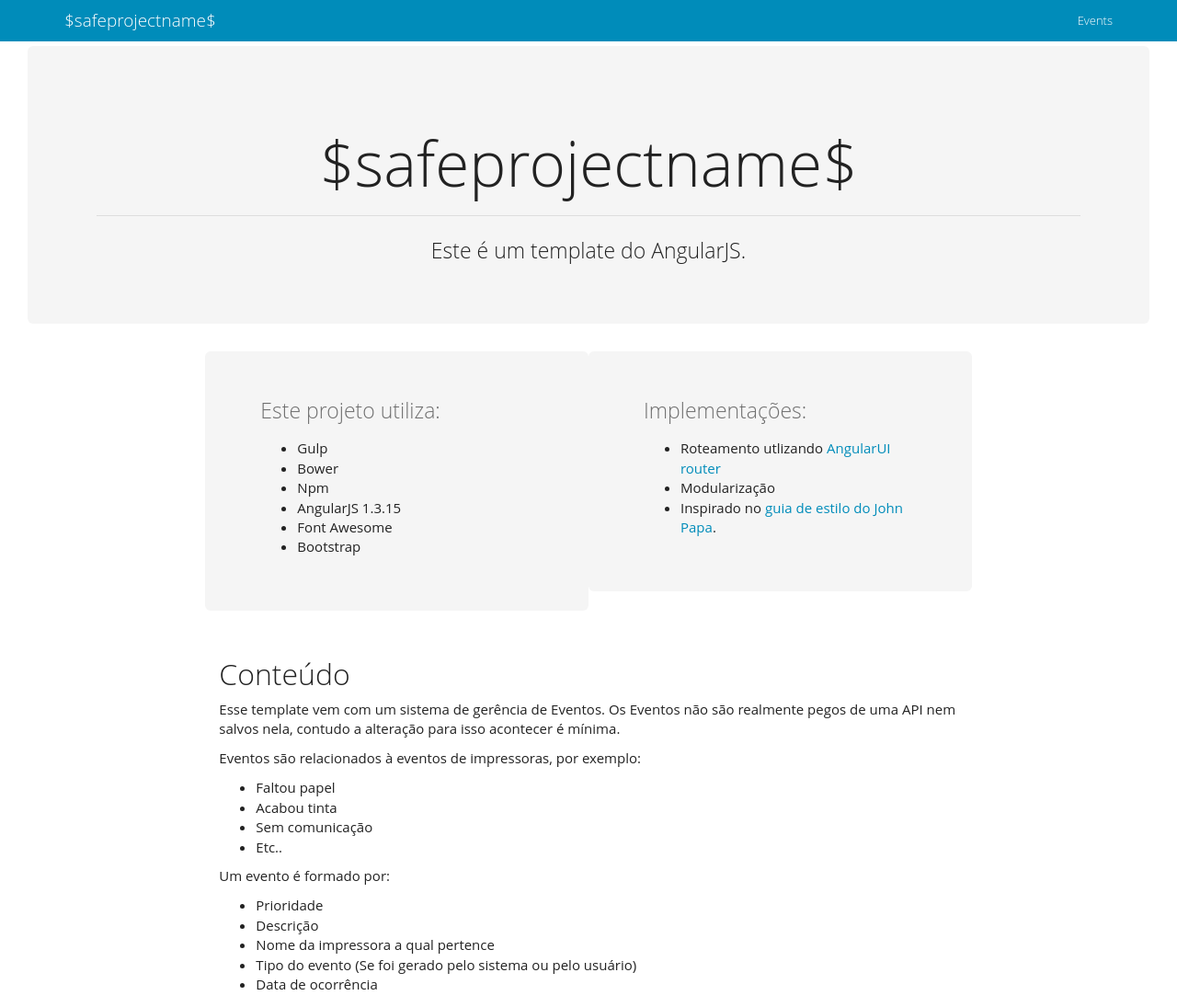
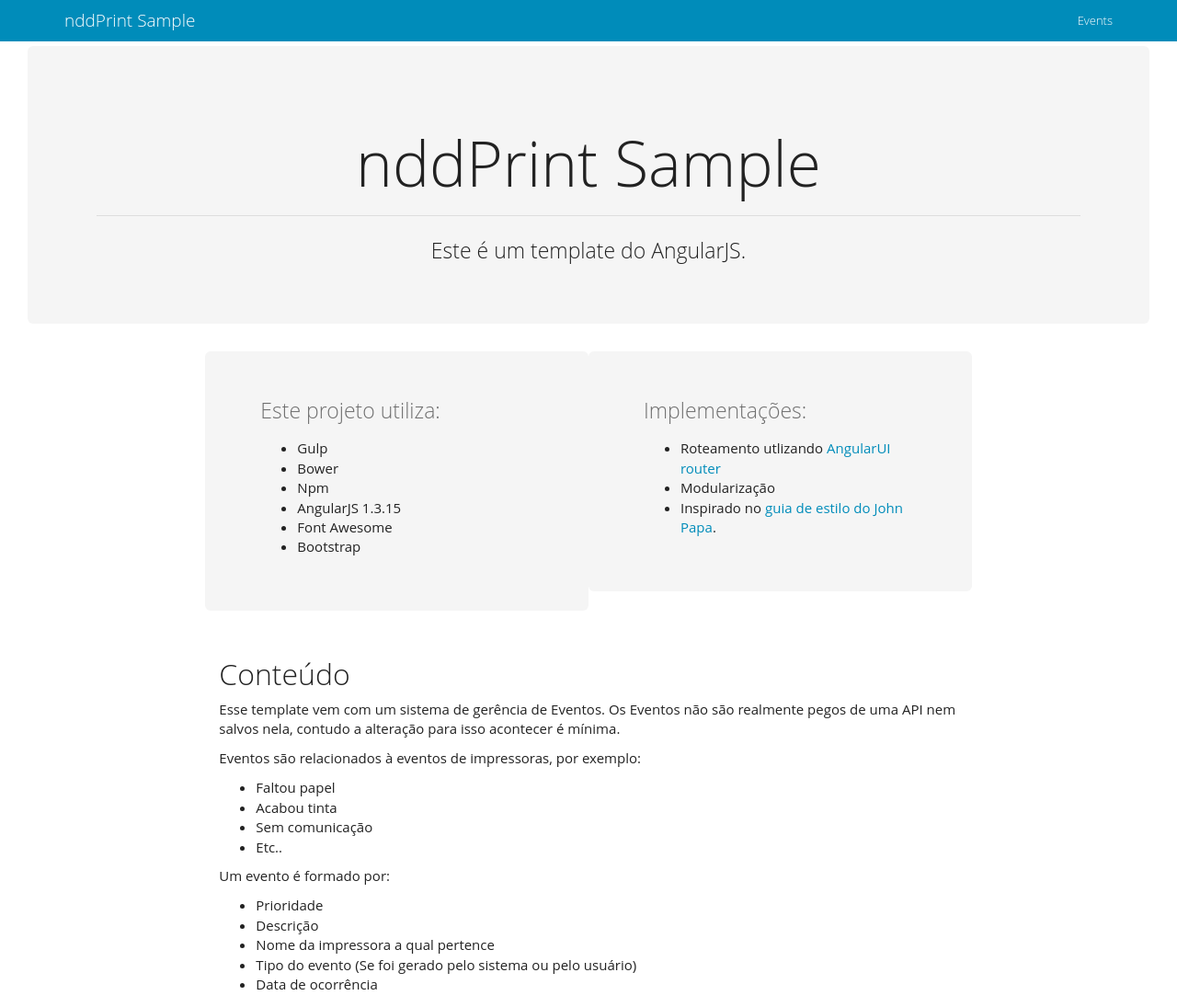
Before and after one commit to hugoestevam/AngularSample, a website: page WebApplication1/src/index.html in a window 1280 px wide. Shown: the top 1095 px of the page at 92% size. Drawn offline with nearby package versions, Linux system fonts and the light colour scheme; some packages are replaced by stand-ins of ours; files that its build step writes are made by us from their sources; a script that the page names is missing.

Commit message:
update site name to nddPrint Sample

```diff
--- a/WebApplication1/src/app/layout/home.html
+++ b/WebApplication1/src/app/layout/home.html
@@ -1,7 +1,7 @@
 <div class="jumbotron">
     <div class="container">
         <div class="page-header text-center">
-            <h1>$safeprojectname$</h1>
+            <h1>nddPrint Sample</h1>
         </div>
         <div class="text-center">
             <p>
--- a/WebApplication1/src/app/layout/navbar.html
+++ b/WebApplication1/src/app/layout/navbar.html
@@ -4,7 +4,7 @@
             <button class="btn btn-success navbar-toggle" data-toggle="collapse" data-target="#navbar-collapse">
                 <i class="fa fa-navicon"></i>
             </button>
-            <a class="navbar-brand" data-ui-sref="home">$safeprojectname$</a>
+            <a class="navbar-brand" data-ui-sref="home">nddPrint Sample</a>
         </div>
         <div class="collapse navbar-collapse" id="navbar-collapse" >
             <ul class="nav navbar-nav navbar-right">
```
